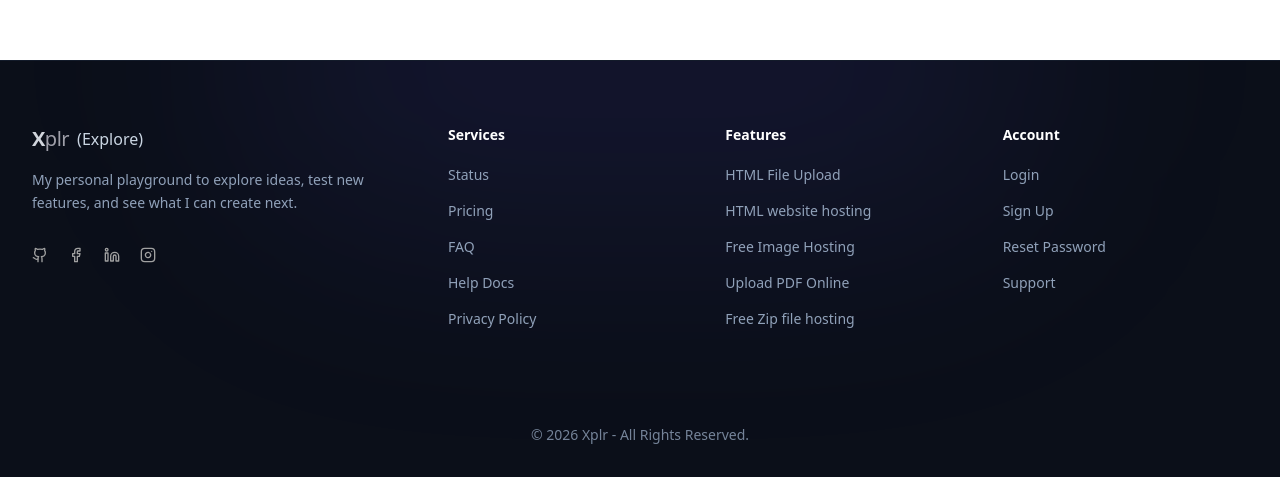
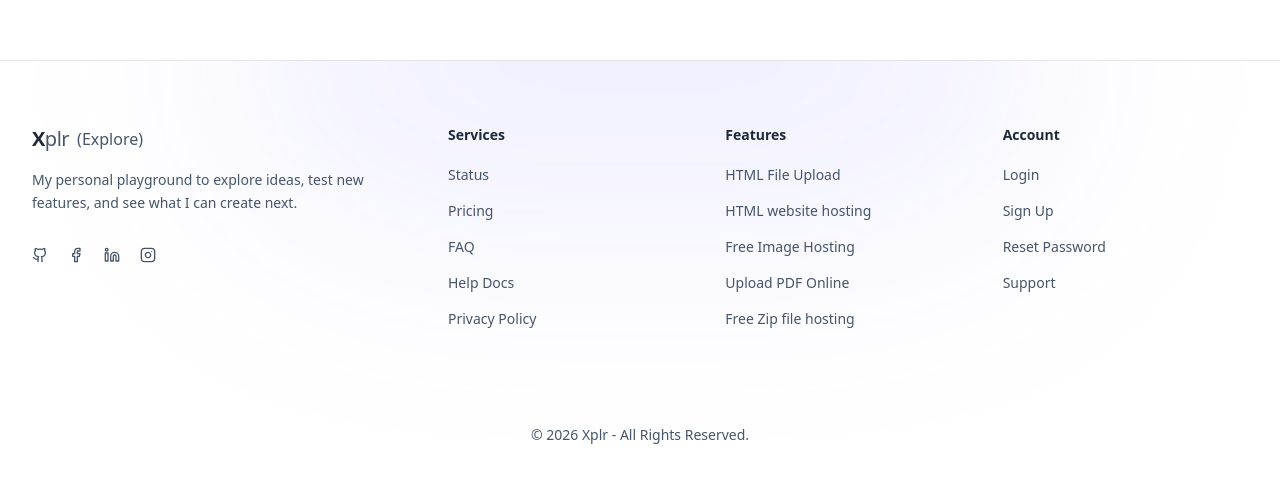
Before and after one commit to PiemEscy/xplr, a Next.js app: page / in a window 1280 px wide. Shown: the part 805-1282 px from the top of the page. Built offline with nearby package versions, Linux system fonts and the light colour scheme.

Commit message:
FooterSection change style

```diff
--- a/components/sections/FooterSection.tsx
+++ b/components/sections/FooterSection.tsx
@@ -34,8 +34,8 @@ export default function FooterSection({
     ];
 
   return (
-    <footer className="bg-[#0B0F19] text-slate-300 relative overflow-hidden font-sans border-t border-slate-800/50">
-      {/* Optional Top subtle glow overlay */}
+    <footer className="app-bg-theme-color app-text-theme-color relative overflow-hidden font-sans border-t app-border-theme-color">
+      {/* Top subtle glow overlay */}
       <div className="absolute top-0 left-1/2 -translate-x-1/2 w-full max-w-[800px] h-[300px] bg-indigo-500/10 blur-[120px] rounded-full pointer-events-none -translate-y-1/2" />
 
       <div className="max-w-7xl mx-auto px-4 sm:px-6 lg:px-8 pt-16 pb-8 relative z-10">
@@ -45,29 +45,27 @@ export default function FooterSection({
           <div className="lg:col-span-4 lg:pr-8">
             <div className="flex items-center gap-2 mb-4">
                 <div className="flex items-center">
-                    <span className="app-default-font-size-h3 font-bold text-gray-300 tracking-tight">X</span>
-                    <span className="app-default-font-size-h3 font-medium text-zinc-400 tracking-tight">plr</span>
+                    <span className="app-default-font-size-h3 font-bold app-text-theme-color tracking-tight">X</span>
+                    <span className="app-default-font-size-h3 font-medium app-text-theme-secondary-color tracking-tight">plr</span>
                 </div>
-                (Explore)
+                <span className="app-text-theme-secondary-color">(Explore)</span>
             </div>
 
-            <p className="text-sm text-slate-400 leading-relaxed max-w-sm">
+            <p className="text-sm app-text-theme-secondary-color leading-relaxed max-w-sm">
               My personal playground to explore ideas, test new features, and see what I can create next.
             </p>
 
             {/* Social Icons */}
-            <div className="flex items-center gap-5 mt-8 text-slate-400">
+            <div className="flex items-center gap-5 mt-8">
                 {loading
-                    ? // Skeleton placeholders
-                    socialLinks.map((_, i) => (
+                    ? socialLinks.map((_, i) => (
                         <SkeletonLineComponent
                             key={i}
                             variant="circle"
                             className="w-4 h-4"
                         />
                     ))
-                    : // Dynamically render links
-                    socialLinks.map(({ platform, link }, i) => {
+                    : socialLinks.map(({ platform, link }, i) => {
                         const Icon = icons[platform];
                         return (
                             <a
@@ -75,7 +73,7 @@ export default function FooterSection({
                                 href={link}
                                 target="_blank"
                                 rel="noopener noreferrer"
-                                className=" text-neutral-400 hover:text-blue-600 transition"
+                                className="app-text-theme-secondary-color hover:text-blue-600 transition"
                             >
                                 <Icon className="w-4 h-4" />
                             </a>
@@ -89,36 +87,36 @@ export default function FooterSection({
 
             {/* Services */}
             <div className="flex-1 min-w-[140px]">
-              <h3 className="text-sm font-semibold text-white mb-5">Services</h3>
+              <h3 className="text-sm font-semibold app-text-theme-color mb-5">Services</h3>
               <ul className="space-y-4">
-                <li><a href="#" className="text-sm text-slate-400 hover:text-white hover:underline transition-colors block">Status</a></li>
-                <li><a href="#" className="text-sm text-slate-400 hover:text-white hover:underline transition-colors block">Pricing</a></li>
-                <li><a href="#" className="text-sm text-slate-400 hover:text-white hover:underline transition-colors block">FAQ</a></li>
-                <li><a href="#" className="text-sm text-slate-400 hover:text-white hover:underline transition-colors block">Help Docs</a></li>
-                <li><a href="#" className="text-sm text-slate-400 hover:text-white hover:underline transition-colors block">Privacy Policy</a></li>
+                <li><a href="#" className="text-sm app-text-theme-secondary-color app-text-hover-theme-color hover:underline transition-colors block">Status</a></li>
+                <li><a href="#" className="text-sm app-text-theme-secondary-color app-text-hover-theme-color hover:underline transition-colors block">Pricing</a></li>
+                <li><a href="#" className="text-sm app-text-theme-secondary-color app-text-hover-theme-color hover:underline transition-colors block">FAQ</a></li>
+                <li><a href="#" className="text-sm app-text-theme-secondary-color app-text-hover-theme-color hover:underline transition-colors block">Help Docs</a></li>
+                <li><a href="#" className="text-sm app-text-theme-secondary-color app-text-hover-theme-color hover:underline transition-colors block">Privacy Policy</a></li>
               </ul>
             </div>
 
             {/* Features */}
             <div className="flex-1 min-w-[150px]">
-              <h3 className="text-sm font-semibold text-white mb-5">Features</h3>
+              <h3 className="text-sm font-semibold app-text-theme-color mb-5">Features</h3>
               <ul className="space-y-4">
-                <li><a href="#" className="text-sm text-slate-400 hover:text-white hover:underline transition-colors block">HTML File Upload</a></li>
-                <li><a href="#" className="text-sm text-slate-400 hover:text-white hover:underline transition-colors block">HTML website hosting</a></li>
-                <li><a href="#" className="text-sm text-slate-400 hover:text-white hover:underline transition-colors block">Free Image Hosting</a></li>
-                <li><a href="#" className="text-sm text-slate-400 hover:text-white hover:underline transition-colors block">Upload PDF Online</a></li>
-                <li><a href="#" className="text-sm text-slate-400 hover:text-white hover:underline transition-colors block">Free Zip file hosting</a></li>
+                <li><a href="#" className="text-sm app-text-theme-secondary-color app-text-hover-theme-color hover:underline transition-colors block">HTML File Upload</a></li>
+                <li><a href="#" className="text-sm app-text-theme-secondary-color app-text-hover-theme-color hover:underline transition-colors block">HTML website hosting</a></li>
+                <li><a href="#" className="text-sm app-text-theme-secondary-color app-text-hover-theme-color hover:underline transition-colors block">Free Image Hosting</a></li>
+                <li><a href="#" className="text-sm app-text-theme-secondary-color app-text-hover-theme-color hover:underline transition-colors block">Upload PDF Online</a></li>
+                <li><a href="#" className="text-sm app-text-theme-secondary-color app-text-hover-theme-color hover:underline transition-colors block">Free Zip file hosting</a></li>
               </ul>
             </div>
 
             {/* Account */}
             <div className="flex-1 min-w-[120px]">
-              <h3 className="text-sm font-semibold text-white mb-5">Account</h3>
+              <h3 className="text-sm font-semibold app-text-theme-color mb-5">Account</h3>
               <ul className="space-y-4">
-                <li><a href="#" className="text-sm text-slate-400 hover:text-white hover:underline transition-colors block">Login</a></li>
-                <li><a href="#" className="text-sm text-slate-400 hover:text-white hover:underline transition-colors block">Sign Up</a></li>
-                <li><a href="#" className="text-sm text-slate-400 hover:text-white hover:underline transition-colors block">Reset Password</a></li>
-                <li><a href="#" className="text-sm text-slate-400 hover:text-white hover:underline transition-colors block">Support</a></li>
+                <li><a href="#" className="text-sm app-text-theme-secondary-color app-text-hover-theme-color hover:underline transition-colors block">Login</a></li>
+                <li><a href="#" className="text-sm app-text-theme-secondary-color app-text-hover-theme-color hover:underline transition-colors block">Sign Up</a></li>
+                <li><a href="#" className="text-sm app-text-theme-secondary-color app-text-hover-theme-color hover:underline transition-colors block">Reset Password</a></li>
+                <li><a href="#" className="text-sm app-text-theme-secondary-color app-text-hover-theme-color hover:underline transition-colors block">Support</a></li>
               </ul>
             </div>
 
@@ -127,7 +125,7 @@ export default function FooterSection({
 
         {/* Bottom Footer Section */}
         <div className="mt-16 md:mt-24 text-center flex flex-col items-center">
-          <p className="text-xs sm:text-sm text-slate-400/80 font-medium">
+          <p className="text-xs sm:text-sm app-text-theme-secondary-color font-medium">
             &copy; 2026 Xplr - All Rights Reserved.
           </p>
         </div>
```
